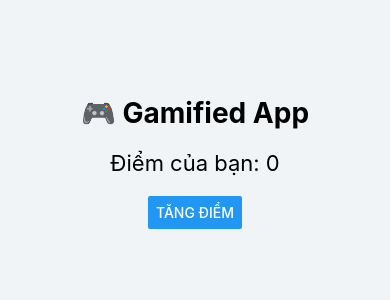
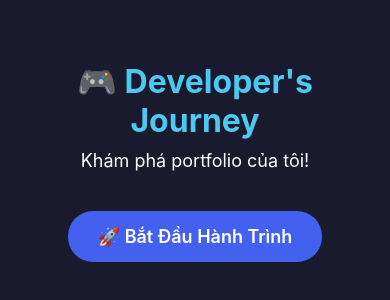
Before and after one commit to naphucco/GamifiedApp, a React Native app: screen /Home in a window 390 px wide. Shown: the part 260-560 px from the top of the page. Built offline with nearby package versions, Linux system fonts and the light colour scheme.

Commit message:
Demo HomeScreen

```diff
--- a/App.tsx
+++ b/App.tsx
@@ -1,47 +1,32 @@
-import React, { useState } from 'react';
-import { StatusBar, StyleSheet, useColorScheme, View, Text, Button } from 'react-native';
-import { SafeAreaProvider, useSafeAreaInsets } from 'react-native-safe-area-context';
+import React from 'react';
+import { StatusBar, useColorScheme } from 'react-native';
+import { SafeAreaProvider } from 'react-native-safe-area-context';
+import { NavigationContainer } from '@react-navigation/native';
+import { createNativeStackNavigator } from '@react-navigation/native-stack';
+import { HomeScreen } from './src/screens/HomeScreen';
+
+const Stack = createNativeStackNavigator();
 
 function App() {
-  const isDarkMode = useColorScheme() === 'dark';
+  const isDarkMode = useColorScheme() === 'dark'; // trả về chế độ màu hiện tại của hệ thống
 
   return (
+    // Đảm bảo nội dung được hiển thị trong vùng an toàn (safe area) của thiết bị, tránh bị che bởi notch, status bar, hoặc cạnh bo tròn.
     <SafeAreaProvider>
       <StatusBar barStyle={isDarkMode ? 'light-content' : 'dark-content'} />
-      <AppContent />
+      <NavigationContainer>                                         {/* Thành phần gốc của React Navigation, quản lý trạng thái điều hướng toàn app. */}
+        {/* dạng ngăn xếp màn hình */}
+        <Stack.Navigator
+          screenOptions={{
+            headerShown: false,
+            animation: 'fade_from_bottom'
+          }}
+        >
+          <Stack.Screen name="Home" component={HomeScreen} />
+        </Stack.Navigator>
+      </NavigationContainer>
     </SafeAreaProvider>
   );
 }
 
-function AppContent() {
-  const safeAreaInsets = useSafeAreaInsets();
-  const [score, setScore] = useState(0);
-
-  return (
-    <View style={[styles.container, { paddingTop: safeAreaInsets.top }]}>
-      <Text style={styles.title}>🎮 Gamified App</Text>
-      <Text style={styles.score}>Điểm của bạn: {score}</Text>
-      <Button title="Tăng điểm" onPress={() => setScore(score + 1)} />
-    </View>
-  );
-}
-
-const styles = StyleSheet.create({
-  container: {
-    flex: 1,
-    justifyContent: 'center',
-    alignItems: 'center',
-    backgroundColor: '#f0f4f7',
-  },
-  title: {
-    fontSize: 28,
-    fontWeight: 'bold',
-    marginBottom: 20,
-  },
-  score: {
-    fontSize: 22,
-    marginBottom: 20,
-  },
-});
-
 export default App;
--- a/src/screens/HomeScreen.tsx
+++ b/src/screens/HomeScreen.tsx
@@ -1 +1,50 @@
-// Screen đầu tiên
+import React from 'react';
+import { View, Text, TouchableOpacity, StyleSheet } from 'react-native';
+
+export const HomeScreen = () => {
+  return (
+    <View style={styles.container}>
+      <Text style={styles.title}>🎮 Developer's Journey</Text>
+      <Text style={styles.subtitle}>Khám phá portfolio của tôi!</Text>
+
+      <TouchableOpacity style={styles.button}>
+        <Text style={styles.buttonText}>🚀 Bắt Đầu Hành Trình</Text>
+      </TouchableOpacity>
+    </View>
+  );
+};
+
+const styles = StyleSheet.create({
+  container: {
+    flex: 1,
+    justifyContent: 'center',
+    alignItems: 'center',
+    backgroundColor: '#1a1a2e',
+    padding: 20,
+  },
+  title: {
+    fontSize: 32,
+    fontWeight: 'bold',
+    color: '#4cc9f0',
+    textAlign: 'center',
+    marginBottom: 10,
+  },
+  subtitle: {
+    fontSize: 18,
+    color: '#fff',
+    textAlign: 'center',
+    marginBottom: 40,
+  },
+  button: {
+    backgroundColor: '#4361ee',
+    paddingHorizontal: 30,
+    paddingVertical: 15,
+    borderRadius: 25,
+    elevation: 5,
+  },
+  buttonText: {
+    color: '#fff',
+    fontSize: 18,
+    fontWeight: '600',
+  },
+});
```
Also changed, not shown: package.json (+5 -2 lines), 2 other files (tests, documents, lock files or other folders).
